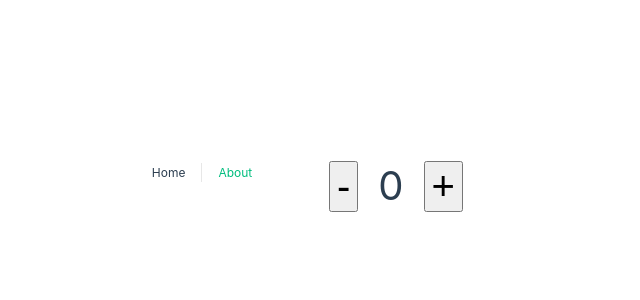
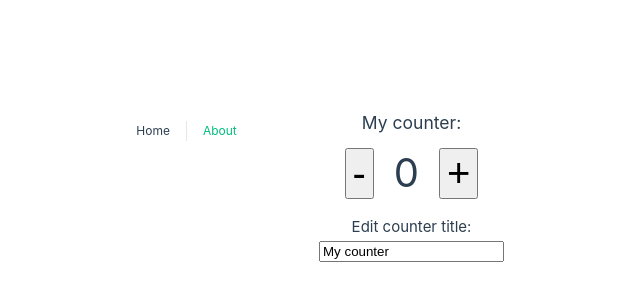
Before and after one commit to aleclr/First-Vue-Project, a Vue app: page / in a window 1280 px wide. Shown: the part 214-514 px from the top of the page, without its empty margins (341-981 px from the left). Built offline with nearby package versions, Linux system fonts and the light colour scheme.

Commit message:
reactive data objects

```diff
--- a/src/views/HomeView.vue
+++ b/src/views/HomeView.vue
@@ -1,10 +1,21 @@
 <template>
   <div class="home">
 
+    <h3>
+      {{ counterData.title }}:
+    </h3>
+
     <div>
       <button @click="decreaseCounter" class="btn">-</button>
-      <span class="counter">{{ counter }}</span>
+      <span class="counter">{{ counterData.count }}</span>
       <button @click="increaseCounter" class="btn">+</button>
+    </div>
+
+    <div class="edit">
+      <h4>
+        Edit counter title:
+      </h4>
+      <input v-model="counterData.title" type="text">
     </div>
 
   </div>
@@ -13,17 +24,23 @@
 
 <!-- SCRIPT SETUP PATTERN -->
 <script setup>
-  import { ref } from 'vue';
+  import { ref, reactive } from 'vue';
 
-  const counter = ref(0)
+  const counter = ref(0),
+        counterTitle = ref("My counter");
+
+  const counterData = reactive({
+    count: 0,
+    title: "My counter"
+  });
 
   const increaseCounter = () => {
-    counter.value++
-  }
+    counterData.count++
+  };
 
   const decreaseCounter = () => {
-    counter.value--
-  }
+    counterData.count--
+  };
 </script>
 
 <!-- SETUP FUNCTION PATTERN -->
@@ -81,4 +98,8 @@
     font-size: 40px;
     margin: 10px;
   }
+
+  .edit {
+    margin-top: 6px;
+  }
 </style>
```
